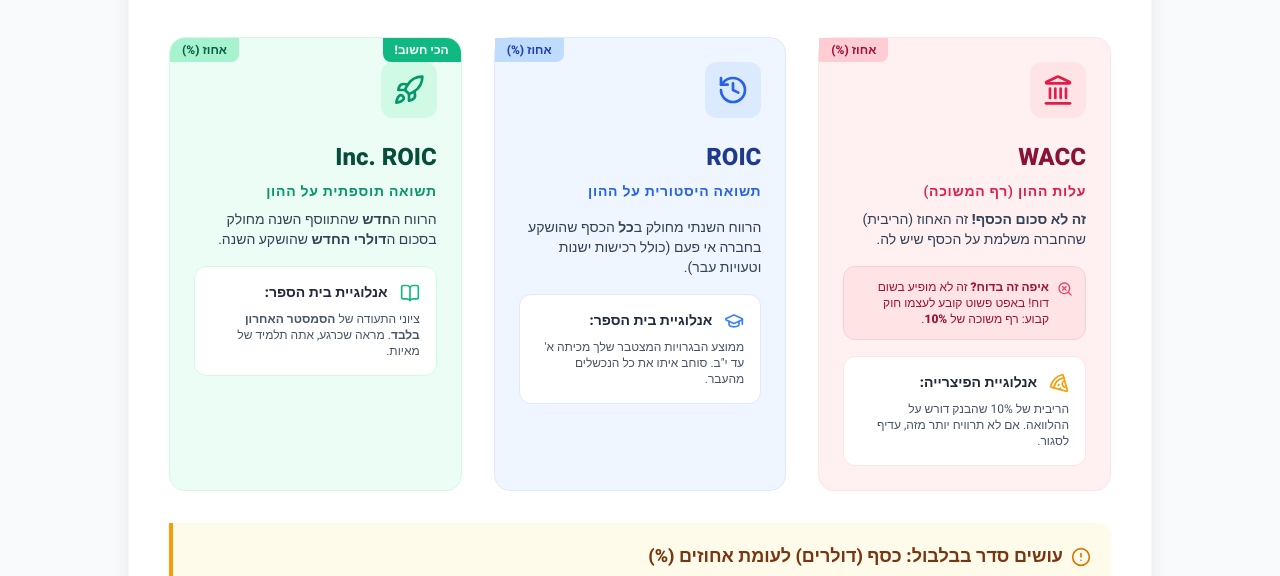
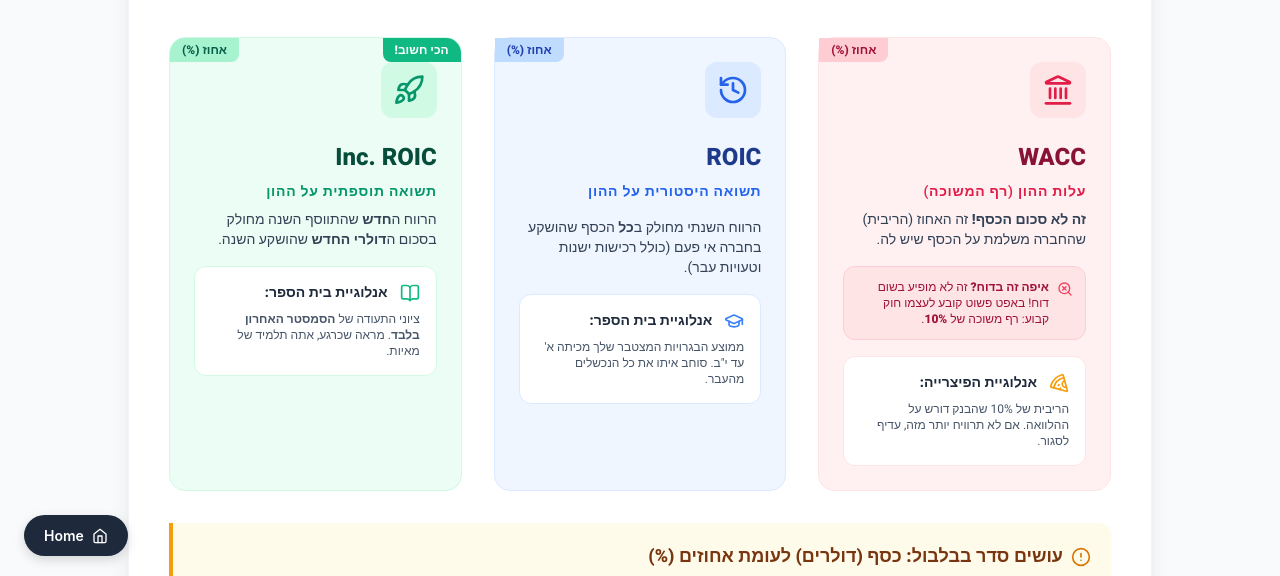
Before and after one commit to DubiWork/value-investing, a plain HTML site: page education/inc-roic.html in a window 1280 px wide. Shown: the part 220-796 px from the top of the page. Drawn offline with nearby package versions, Linux system fonts and the light colour scheme.

Commit message:
Add floating Home button to all sub-pages
- Fixed bottom-left pill button with house icon on all 3 pages
- Links back to the landing page for easy navigation

```diff
--- a/education/inc-roic.html
+++ b/education/inc-roic.html
@@ -193,6 +193,11 @@
         // Initialize Lucide icons
         lucide.createIcons();
     </script>
+<!-- Back to Home -->
+<a href="/value-investing/" style="position:fixed;bottom:24px;left:24px;z-index:9999;background:#1e293b;color:#fff;padding:10px 20px;border-radius:999px;font-family:Inter,sans-serif;font-size:14px;font-weight:600;text-decoration:none;box-shadow:0 4px 12px rgba(0,0,0,0.15);display:flex;align-items:center;gap:8px;transition:all 0.2s ease;" onmouseover="this.style.background='#334155';this.style.transform='translateY(-2px)'" onmouseout="this.style.background='#1e293b';this.style.transform='translateY(0)'">
+    <svg xmlns="http://www.w3.org/2000/svg" width="16" height="16" viewBox="0 0 24 24" fill="none" stroke="currentColor" stroke-width="2" stroke-linecap="round" stroke-linejoin="round"><path d="m3 9 9-7 9 7v11a2 2 0 0 1-2 2H5a2 2 0 0 1-2-2z"/><polyline points="9 22 9 12 15 12 15 22"/></svg>
+    Home
+</a>
 <!-- Firebase Analytics -->
 <script type="module">
   import { initializeApp } from "https://www.gstatic.com/firebasejs/11.5.0/firebase-app.js";
```
Also changed, not shown: thesis/zeta-forensic-2026.html (+5 -0 lines), thesis/zeta-thesis-2026.html (+5 -0 lines).
